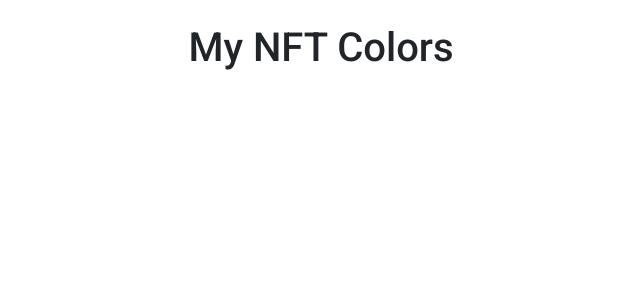
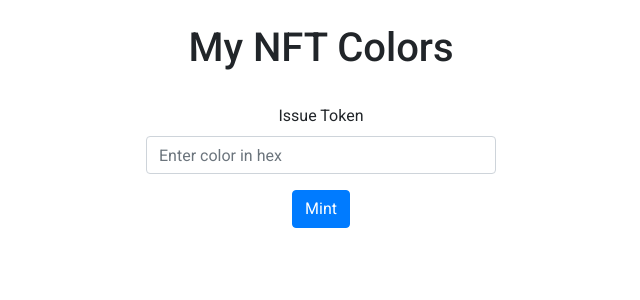
Before and after one commit to martinKindall/NFT_Colors, an Angular app: page / in a window 1280 px wide. Shown: the top 300 px of the page, without its empty margins (319-959 px from the left). Built offline with nearby package versions, Linux system fonts and the light colour scheme.

Commit message:
Creating interface for minting tokens

```diff
--- a/src/app/app.component.html
+++ b/src/app/app.component.html
@@ -4,4 +4,21 @@
       <h1>My NFT Colors</h1>
     </div>
   </div>
+  <div class="row">
+    <div class="col-4"></div>
+    <div class="col-4">
+      <div class="form-group">
+        <label for="token_color">Issue Token</label>
+        <input type="text" class="form-control" id="token_color" aria-describedby="writeColorCode" placeholder="Enter color in hex">
+      </div>
+    </div>
+    <div class="col-4"></div>
+  </div>
+  <div class="row">
+    <div class="col-4"></div>
+    <div class="col-4">
+      <button type="submit" class="btn btn-primary text-center">Mint</button>
+    </div>
+    <div class="col-4"></div>
+  </div>
 </div>
```
